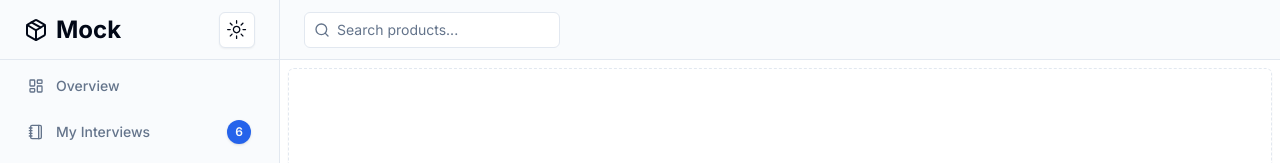
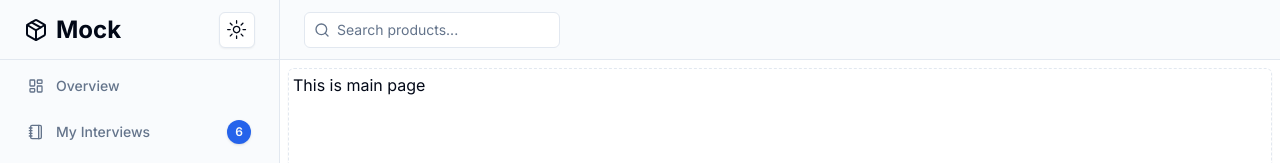
Before and after one commit to Abhishek-Jaiswar/Snipster, a Next.js app: page /dashboard in a window 1280 px wide. Shown: the top 163 px of the page. Built offline with nearby package versions, Linux system fonts and the light colour scheme.

Commit message:
fix the react node

```diff
--- a/src/app/dashboard/page.tsx
+++ b/src/app/dashboard/page.tsx
@@ -1,10 +1,8 @@
-import { ReactNode } from "react";
-import DashboardLayout from "./layout";
 
-const Dashboard = ({children} : {children : ReactNode}) => {
+const Dashboard = () => {
     return (
         <div>
-            {/* {children} */}
+            <h1>This is main page</h1>
         </div>
     );
 };
```
